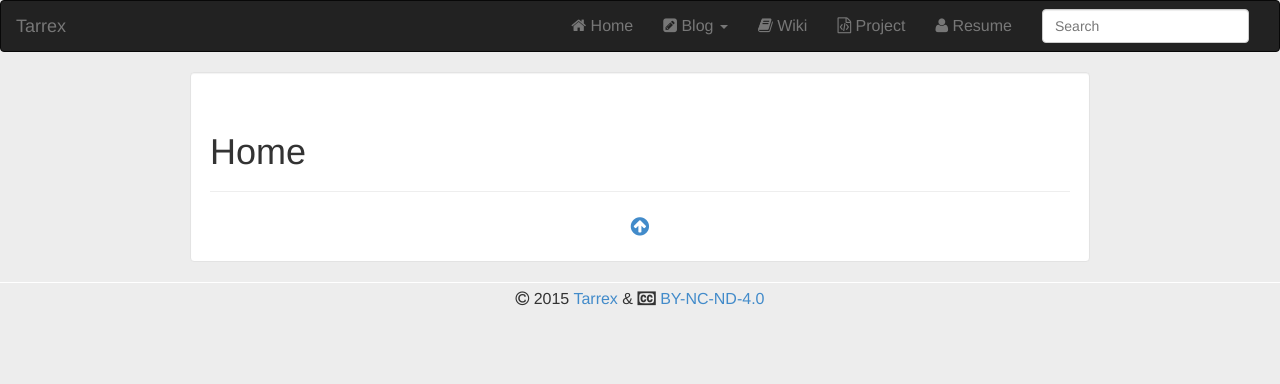
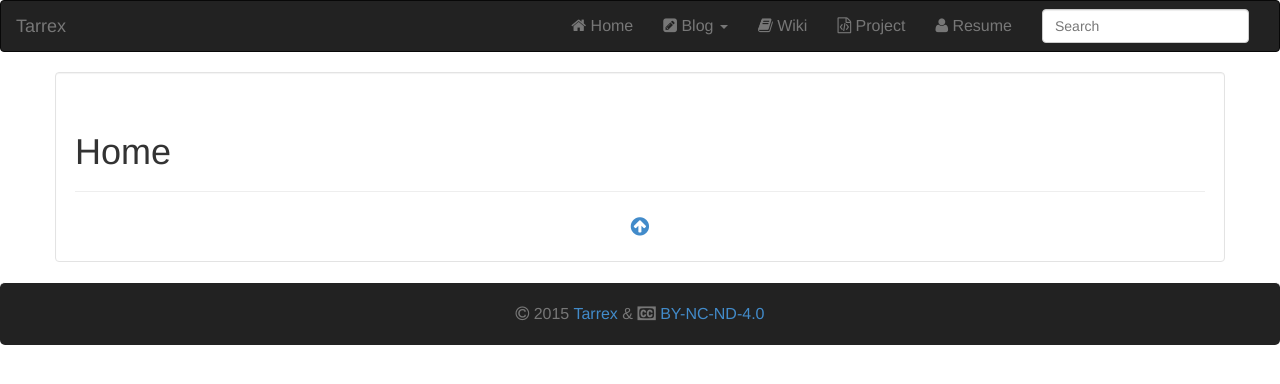
Before and after one commit to tarrex/tarrex.github.io, a Jekyll site: the page built from home.md, in a window 1280 px wide. Shown: the top 384 px of the page. Built offline with Jekyll 4.4.1, drawn with Linux system fonts in a browser that asks for light colours; Markdown is read by kramdown in place of the engine named in the settings.

Commit message:
Update main.css

```diff
--- a/css/main.css
+++ b/css/main.css
@@ -1,7 +1,6 @@
 /* Base */
 body {
 	font-size: 16px;
-	background-color:#ededed;
 }
 
 .page {
@@ -10,10 +9,6 @@ body {
 
 .page-content > * {
 	margin: 20px 0;
-}
-
-.container {
-	max-width: 900px;
 }
 
 pre code {
@@ -59,7 +54,10 @@ blockquote {
 /* Site footer */
 .site-footer {
 	border-top: 1px solid #fff;
-	padding:5px 0;
+	padding: 20px 0;
+	background-color: #222;
+	color: #777;
+	border-radius: 5px;
 }
 
 /* Syntax highlighting styles */
```
